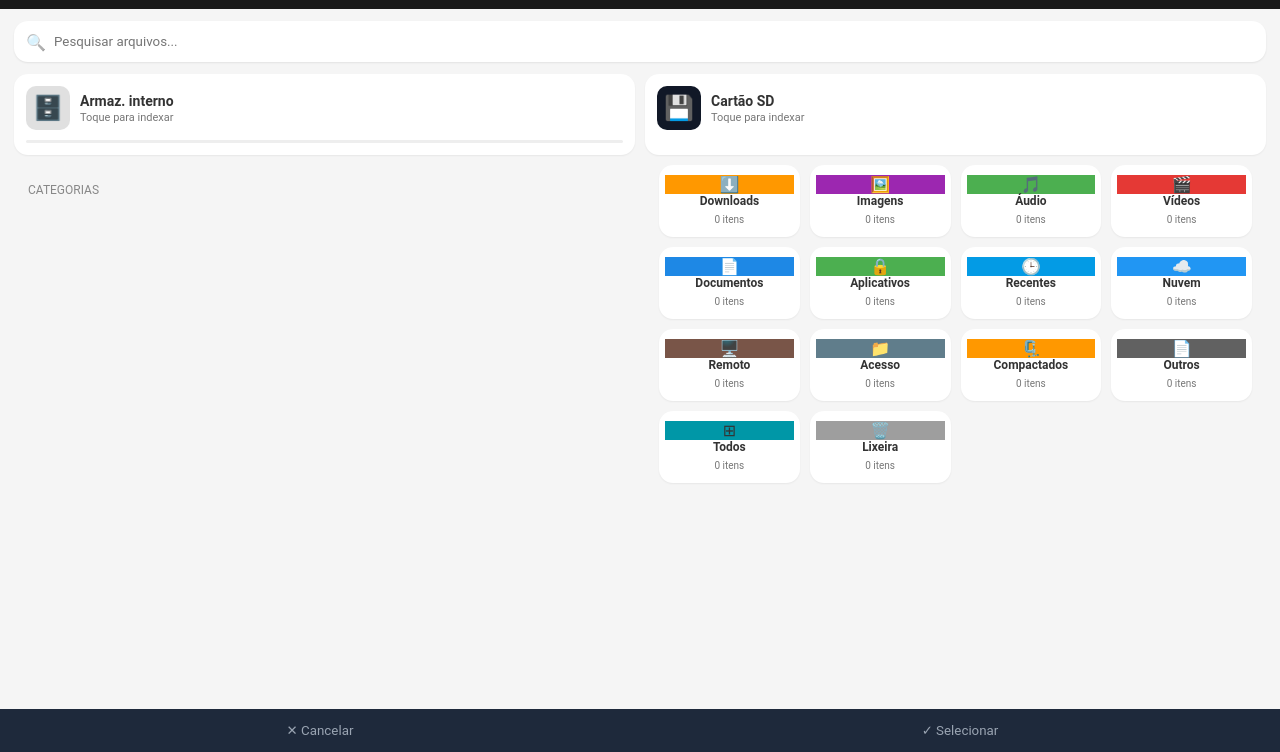
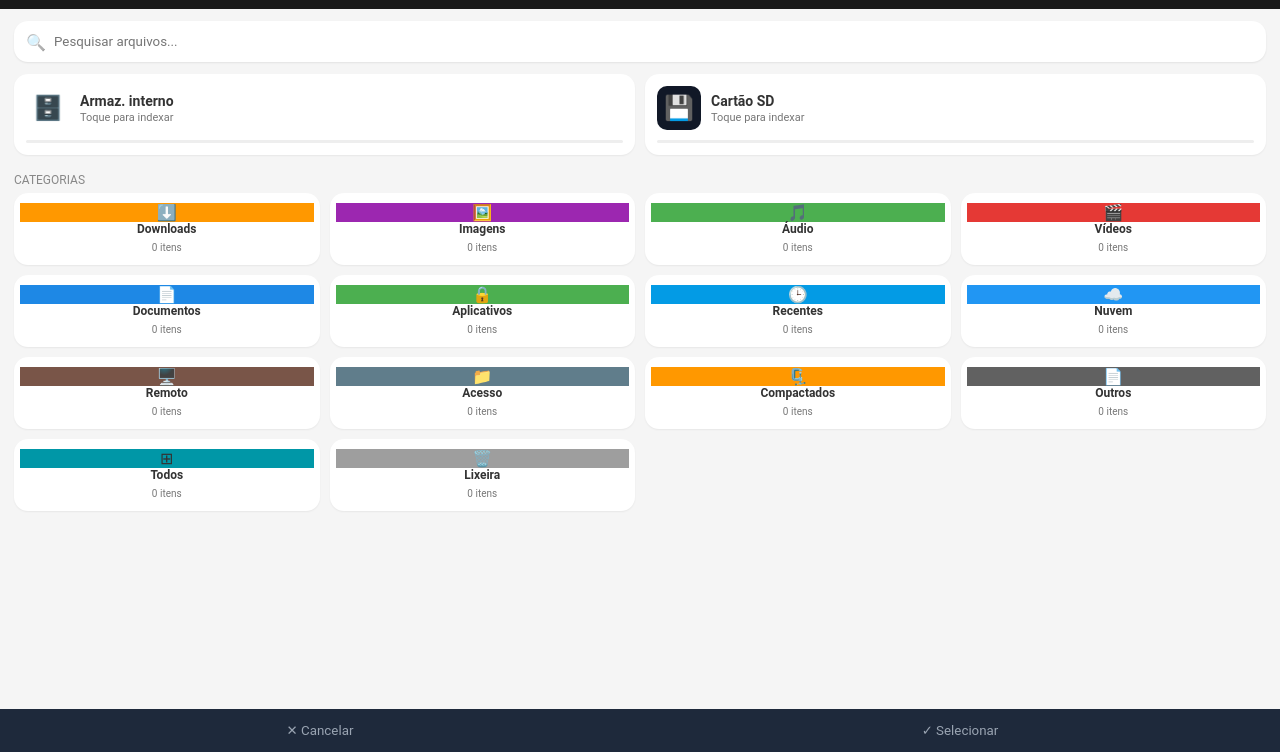
Before and after one commit to detiillimichel-max/gerenciador-apk, a website: page www/index.html in a window 1280 px wide. Shown: the part 48-800 px from the top of the page. Drawn offline with Linux system fonts and the light colour scheme.

Commit message:
Fix HTML formatting and update storage section

```diff
--- a/www/index.html
+++ b/www/index.html
@@ -9,7 +9,7 @@ header{background:#1a1a1a;color:#fff;display:flex;align-items:center;padding:12p
 header h1{flex:1;margin:0;font-size:18px;font-weight:500}.icon-btn{background:none;border:none;color:#fff;font-size:22px;padding:4px}
 .search{padding:12px 14px;position:relative}.search input{width:100%;padding:13px 14px 13px 40px;border:none;border-radius:14px;background:#fff;box-shadow:0 1px 2px rgba(0,0,0,.08)}.search::before{content:"🔍";position:absolute;left:26px;top:24px;opacity:.5}
 .storages{display:grid;grid-template-columns:1fr 1fr;gap:10px;padding:0 14px}.storage{background:#fff;border-radius:14px;padding:12px;box-shadow:0 1px 2px rgba(0,0,0,.06);cursor:pointer}
-.storage-top{display:flex;gap:10px;align-items:center}.ico{width:44px;height:44px;border-radius:10px;display:flex;align-items:center;justify-content:center;font-size:24px}.int{background:#e0e0e0}.sd{background:#111827;color:#fff}
+.storage-top{display:flex;gap:10px;align-items:center}.ico{width:44px;height:44px;border-radius:10px;display:flex;align-items:center;justify-content:center;font-size:24px}.int{background:#e0e0}.sd{background:#111827;color:#fff}
 .storage h3{margin:0;font-size:14px}.storage p{margin:2px 0 0;font-size:11px;color:#777}.bar{height:3px;background:#eee;margin-top:10px;border-radius:2px;overflow:hidden}.bar>div{height:100%;width:0;background:#4caf50;transition:.3s}
 .section{font-size:12px;color:#888;margin:18px 14px 6px;text-transform:uppercase}
 .categories{display:grid;grid-template-columns:repeat(4,1fr);gap:10px;padding:0 14px 80px}.cat{background:#fff;border-radius:14px;padding:10px 6px;text-align:center;box-shadow:0 1px 2px rgba(0,0,0,.06);cursor:pointer}.cat.ic{width:44px;height:44px;margin:0 auto 6px;border-radius:12px;display:flex;align-items:center;justify-content:center;color:#fff;font-size:22px}.cat b{font-size:12px;display:block}.cat span{font-size:10px;color:#777}
@@ -28,7 +28,7 @@ footer button.active{color:#fff}
  <div class="search"><input id="q" placeholder="Pesquisar arquivos..."></div>
  <div class="storages">
   <div class="storage" id="intCard"><div class="storage-top"><div class="ico int">🗄️</div><div><h3>Armaz. interno</h3><p id="intSub">Toque para indexar</p></div></div><div class="bar"><div id="intBar"></div></div></div>
-  <div class="storage" id="sdCard"><div class="storage-top"><div class="ico sd">💾</div><div><h3>Cartão SD</h3><p id="sdSub">Toque para indexar</p></div><div class="bar"><div id="sdBar"></div></div></div>
+  <div class="storage" id="sdCard"><div class="storage-top"><div class="ico sd">💾</div><div><h3>Cartão SD</h3><p id="sdSub">Toque para indexar</p></div></div><div class="bar"><div id="sdBar"></div></div></div>
  </div>
  <div class="section">Categorias</div>
  <div class="categories" id="cats"></div>
@@ -49,29 +49,38 @@ footer button.active{color:#fff}
 <script>
 const cats=[{id:'downloads',n:'Downloads',i:'⬇️',c:'#ff9800',f:f=>f.path.includes('download')},{id:'images',n:'Imagens',i:'🖼️',c:'#9c27b0',f:f=>/jpg|jpeg|png|gif|webp|bmp|heic/.test(f.ext)},{id:'audio',n:'Áudio',i:'🎵',c:'#4caf50',f:f=>/mp3|wav|m4a|ogg|flac|aac/.test(f.ext)},{id:'videos',n:'Vídeos',i:'🎬',c:'#e53935',f:f=>/mp4|mkv|avi|mov|webm|3gp/.test(f.ext)},{id:'docs',n:'Documentos',i:'📄',c:'#1e88e5',f:f=>/pdf|doc|docx|xls|xlsx|ppt|pptx|txt/.test(f.ext)},{id:'apps',n:'Aplicativos',i:'🔒',c:'#4caf50',f:f=>/apk/.test(f.ext)},{id:'recent',n:'Recentes',i:'🕒',c:'#039be5',f:()=>true},{id:'cloud',n:'Nuvem',i:'☁️',c:'#2196f3'},{id:'remote',n:'Remoto',i:'🖥️',c:'#795548'},{id:'access',n:'Acesso',i:'📁',c:'#607d8b'},{id:'zip',n:'Compactados',i:'🗜️',c:'#ff9800',f:f=>/zip|rar|7z|tar|gz/.test(f.ext)},{id:'others',n:'Outros',i:'📄',c:'#616161'},{id:'all',n:'Todos',i:'⊞',c:'#0097a7',f:()=>true},{id:'trash',n:'Lixeira',i:'🗑️',c:'#9e9e9e'}];
 const catsEl=document.getElementById('cats');cats.forEach(c=>{const d=document.createElement('div');d.className='cat';d.innerHTML=`<div class="ic" style="background:${c.c}">${c.i}</div><b>${c.n}</b><span id="c-${c.id}">0 itens</span>`;d.onclick=()=>openCat(c);catsEl.appendChild(d)});
+
 let handles={internal:null,sd:null}, data={internal:{files:[],folders:[]},sd:{files:[],folders:[]}}, current={type:null,handle:null,path:[]}, sel=new Set();
+
 function ext(name){return name.split('.').pop().toLowerCase()}
 async function scan(handle,base='',depth=0){let files=[],folders=[];for await(const [name,ent] of handle.entries()){if(ent.kind==='file'){const f=await ent.getFile();files.push({name,handle:ent,size:f.size,date:f.lastModified,ext:ext(name),path:base,icon:'📄'})}else{let cnt=0;try{for await(const _ of ent.values()){cnt++;if(cnt>200)break}}catch{};folders.push({name,handle:ent,items:cnt,date:Date.now(),path:base,icon:'📁'});if(depth<1){const sub=await scan(ent,base+'/'+name,depth+1);files=files.concat(sub.files);folders=folders.concat(sub.folders.map(s=>({...s,parent:name})))} }}return{files,folders}}
+
 async function pick(type){try{if(!window.showDirectoryPicker){alert('Use Chrome Android');return}const h=await window.showDirectoryPicker({mode:'readwrite'});handles[type]=h;document.getElementById(type==='internal'?'intSub':'sdSub').textContent='Indexando...';const res=await scan(h);data[type]=res;document.getElementById(type==='internal'?'intSub':'sdSub').textContent=res.files.length+' arquivos';document.getElementById(type==='internal'?'intBar':'sdBar').style.width='75%';updateCats()}catch(e){console.error(e)}}
 document.getElementById('intCard').onclick=()=>handles.internal?openStorage('internal'):pick('internal');
 document.getElementById('sdCard').onclick=()=>handles.sd?openStorage('sd'):pick('sd');
+
 function updateCats(){cats.forEach(c=>{if(!c.f)return;const total=[...data.internal.files,...data.sd.files].filter(c.f).length;const el=document.getElementById('c-'+c.id);if(el)el.textContent=total+' itens'})}
+
 function openStorage(type){current={type,handle:handles[type],path:[]};showView(type==='sd'?'Cartão SD':'Armazenamento interno');renderCurrent()}
 function openCat(cat){const all=[...data.internal.files,...data.sd.files];let list=cat.f?all.filter(cat.f):[];if(cat.id==='recent')list=list.sort((a,b)=>b.date-a.date).slice(0,100);showView(cat.n);renderList(list.map(f=>({...f,icon:getIcon(f)})),[]);document.getElementById('use').textContent='● '+list.length+' itens'}
 function getIcon(f){if(f.icon)return f.icon;if(/jpg|png|gif/.test(f.ext))return '🖼️';if(/mp3|wav|m4a/.test(f.ext))return '🎵';if(/mp4|mkv|avi/.test(f.ext))return '🎬';if(/pdf|doc|txt/.test(f.ext))return '📄';if(/zip|rar/.test(f.ext))return '🗜️';if(/apk/.test(f.ext))return '📦';return '📄'}
+
 function showView(t){document.getElementById('home').style.display='none';document.getElementById('view').style.display='flex';document.getElementById('vTitle').textContent=t;sel.clear();updateFooter()}
 async function renderCurrent(){if(!current.handle)return;const {files,folders}=await scan(current.handle,current.path.join('/'),0);renderList(files.map(f=>({...f,icon:getIcon(f)})),folders);document.getElementById('path').innerHTML=current.path.map(p=>' › '+p).join('');document.getElementById('use').textContent=current.type==='sd'?'● 85% EM USO':'● —'}
-function renderList(files,folders){const list=document.getElementById('list');list.innerHTML='';[...folders,...files].forEach(it=>{const d=document.createElement('div');d.className='item';d.dataset.name=it.name;d.onclick=e=>{if(e.target.classList.contains('ck'))return;if(it.handle.kind==='file'||it.ext){toggleSel(d,it)}else{openFolder(it)}};d.innerHTML=`<input type="checkbox" class="ck" style="margin-right:8px"><div class="ic">${it.icon||'📁'}</div><div class="info"><b>${it.name}</b><small>${it.items!=null?it.items+' itens':Math.round((it.size||0)/1024)+' KB'}</small></div><div class="date">${new Date(it.date).toLocaleDateString('pt-BR')}</div>`;list.appendChild(d)})}
+function renderList(files,folders){const list=document.getElementById('list');list.innerHTML='';[...folders,...files].forEach(it=>{const d=document.createElement('div');d.className='item';d.dataset.name=it.name;d.onclick=e=>{if(e.target.classList.contains('ck'))return;if(it.handle.kind==='file'||it.ext){toggleSel(d,it)}else{openFolder(it)}};d.innerHTML=`<input type="checkbox" class="ck" style="margin-right:8px" onchange="toggleSel(this.parentNode,${false})"><div class="ic">${it.icon||'📁'}</div><div class="info"><b>${it.name}</b><small>${it.items!=null?it.items+' itens':Math.round((it.size||0)/1024)+' KB'}</small></div><div class="date">${new Date(it.date).toLocaleDateString('pt-BR')}</div>`;list.appendChild(d)})}
 function openFolder(it){current.path.push(it.name);current.handle=it.handle;renderCurrent()}
 function back(){if(current.path.length){current.path.pop();(async()=>{let h=handles[current.type];for(const p of current.path){h=await h.getDirectoryHandle(p)}current.handle=h;renderCurrent()})()}else{goHome()}}
 function goHome(){document.getElementById('view').style.display='none';document.getElementById('home').style.display='block'}
+
 function toggleSel(el,it){el.classList.toggle('sel');const ck=el.querySelector('.ck');ck.checked=!ck.checked;if(ck.checked)sel.add(it.name);else sel.delete(it.name);updateFooter()}
 function clearSel(){sel.clear();document.querySelectorAll('.item.sel').forEach(e=>e.classList.remove('sel'));document.querySelectorAll('.ck').forEach(c=>c.checked=false);updateFooter()}
 function updateFooter(){const b=document.getElementById('btnSel');if(sel.size){b.classList.add('active');b.textContent=`✓ Selecionar (${sel.size})`}else{b.classList.remove('active');b.textContent='✓ Selecionar'}}
 function doSel(){alert(sel.size+' itens selecionados')}
+
 function toggleMenu(e){e.stopPropagation();const m=document.getElementById('menu');m.style.display=m.style.display==='block'?'none':'block';document.getElementById('submenu').style.display='none'}
 function openNew(){document.getElementById('submenu').style.display='block'}
 document.addEventListener('click',()=>{document.getElementById('menu').style.display='none';document.getElementById('submenu').style.display='none'})
+
 let createMode='folder';function create(t){createMode=t;document.getElementById('mdlT').textContent=t==='folder'?'Criar pasta':'Criar arquivo';document.getElementById('mdlI').value='';document.getElementById('mdl').style.display='flex';document.getElementById('mdlI').focus()}
 function closeM(){document.getElementById('mdl').style.display='none'}
 async function okM(){const name=document.getElementById('mdlI').value.trim();if(!name||!current.handle)return closeM();try{if(createMode==='folder')await current.handle.getDirectoryHandle(name,{create:true});else await current.handle.getFileHandle(name,{create:true});closeM();renderCurrent()}catch(e){alert('Erro: '+e.message)}}
```
